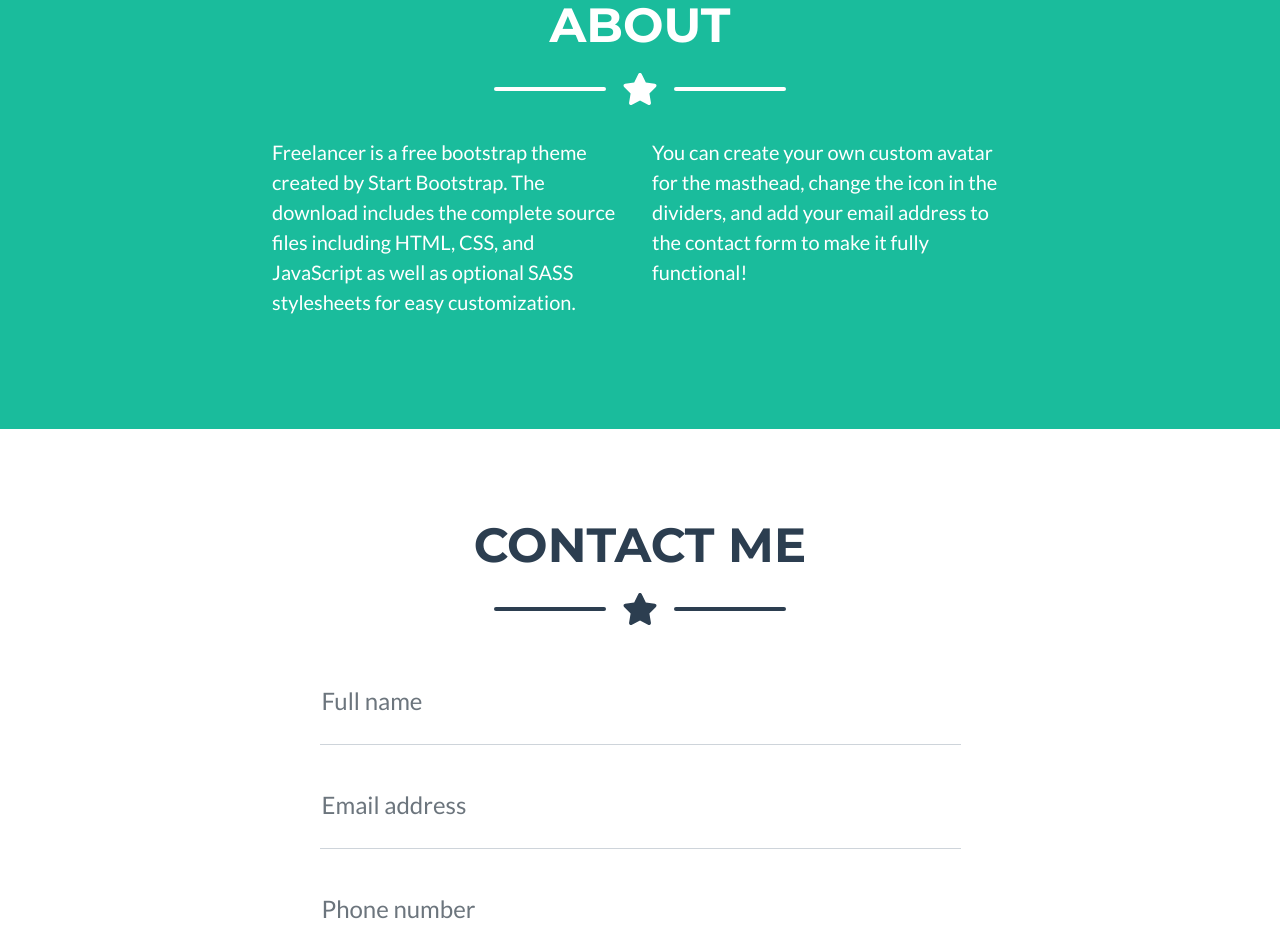
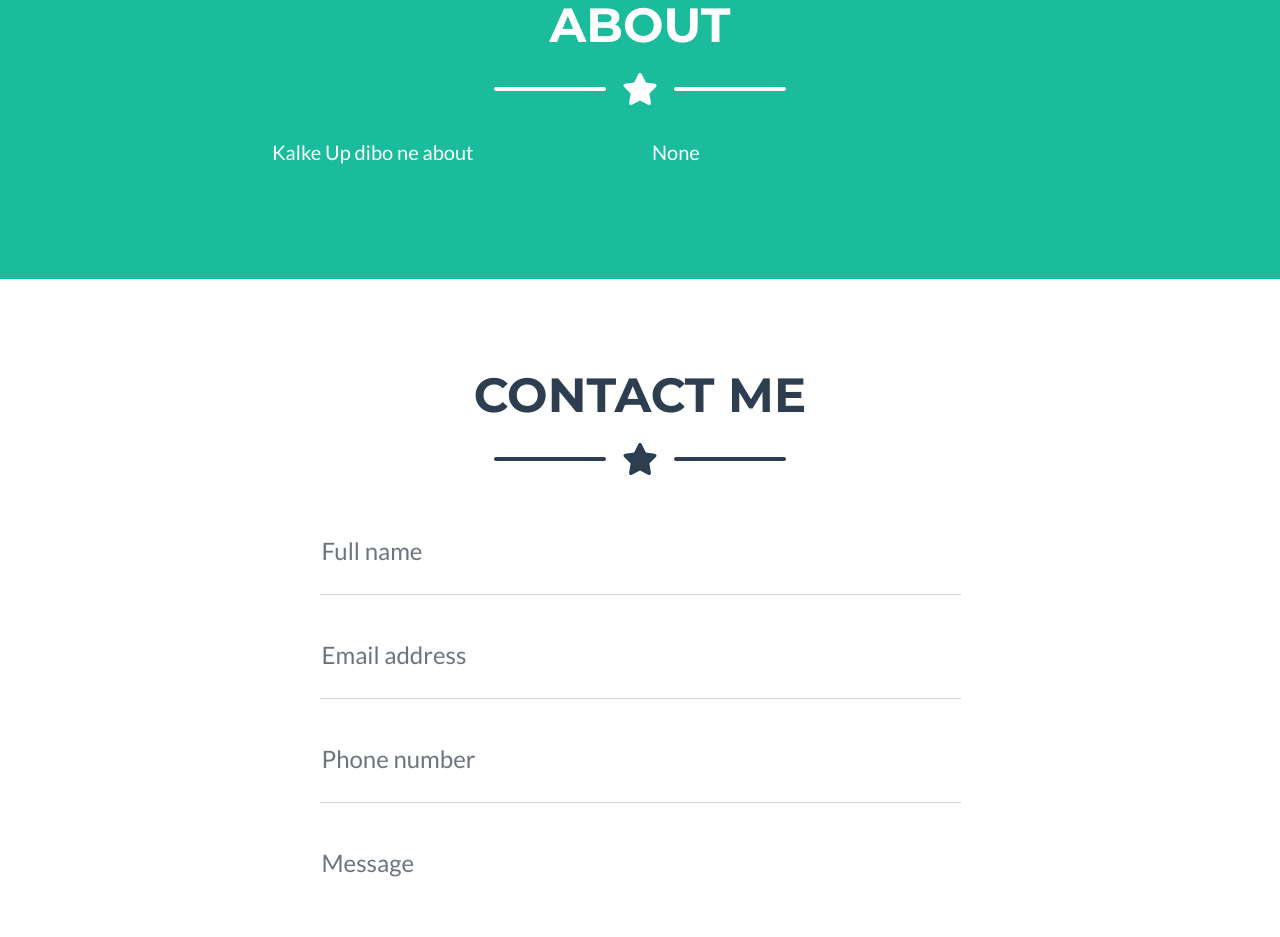
Before and after one commit to erroradib/erroradib.github.io, a plain HTML site: page index.html in a window 1280 px wide. Shown: the part 1760-2697 px from the top of the page. Drawn offline with nearby package versions, Linux system fonts and the light colour scheme.

Commit message:
index.html

```diff
--- a/index.html
+++ b/index.html
@@ -135,8 +135,8 @@
                 </div>
                 <!-- About Section Content-->
                 <div class="row">
-                    <div class="col-lg-4 ms-auto"><p class="lead">Freelancer is a free bootstrap theme created by Start Bootstrap. The download includes the complete source files including HTML, CSS, and JavaScript as well as optional SASS stylesheets for easy customization.</p></div>
-                    <div class="col-lg-4 me-auto"><p class="lead">You can create your own custom avatar for the masthead, change the icon in the dividers, and add your email address to the contact form to make it fully functional!</p></div>
+                    <div class="col-lg-4 ms-auto"><p class="lead">Kalke Up dibo ne about</p></div>
+                    <div class="col-lg-4 me-auto"><p class="lead">None</p></div>
                 </div>
                 <!-- About Section Button-->
             </div>
```
